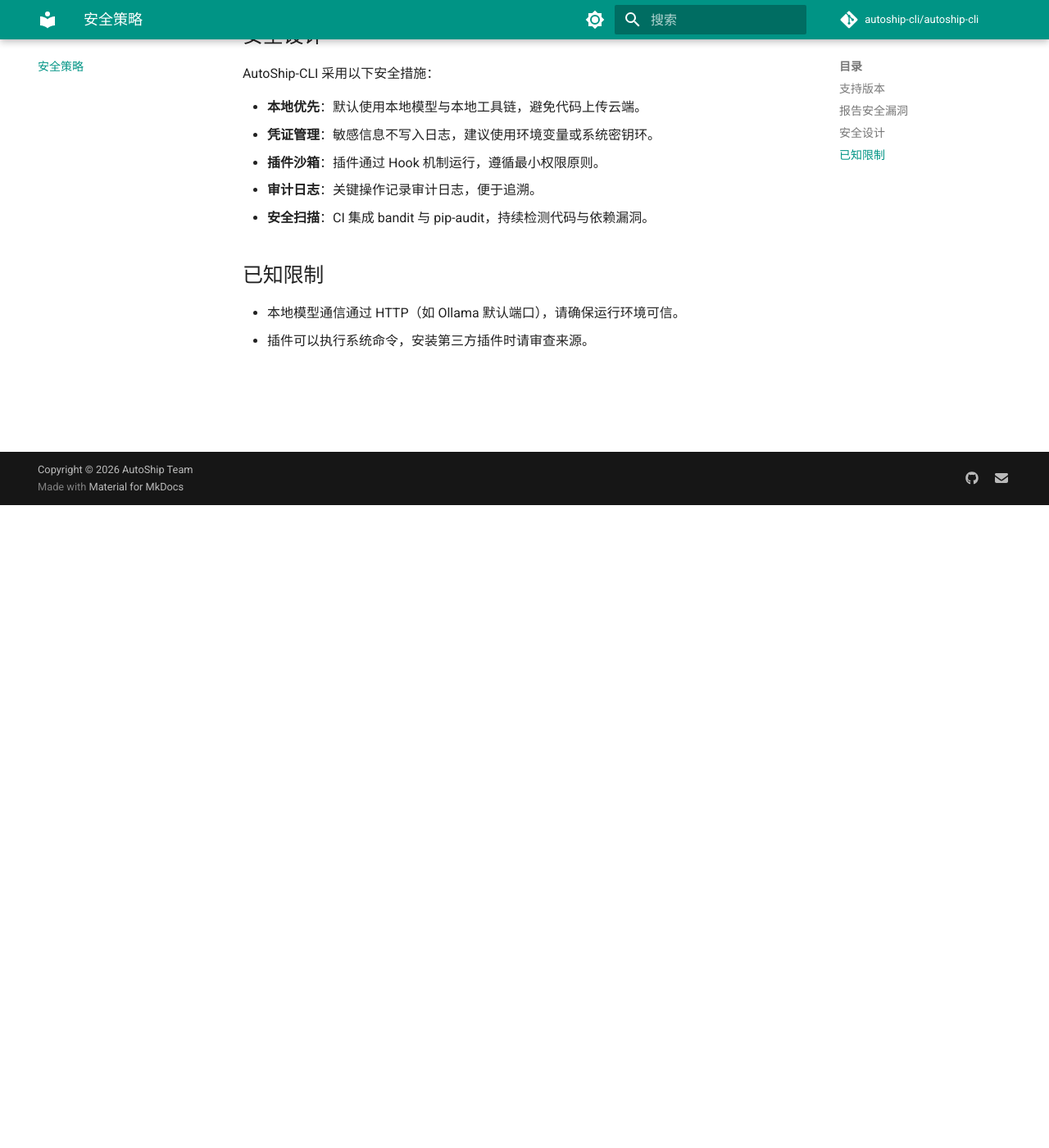
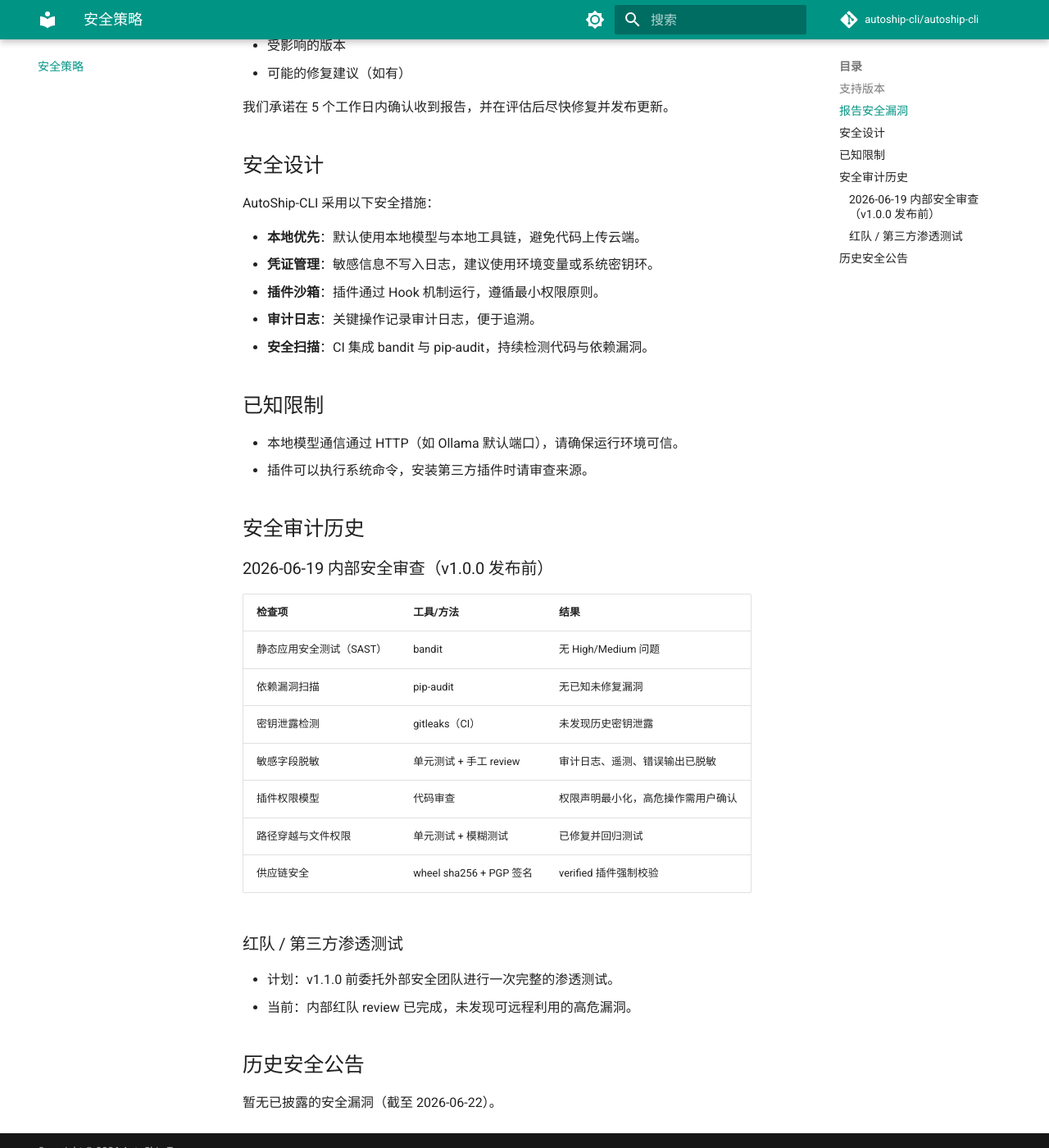
Before and after one commit to MS33834/autoship-cli, an MkDocs documentation site: the page built from docs/security.md, in a window 1280 px wide and 1400 px high, scrolled down 784 px. Shown: the whole window at 82% size. Built offline with MkDocs 1.6.1 and Material for MkDocs 9.7.7, drawn with Linux system fonts in a browser that asks for light colours; comment, search, counter and statistics services are not loaded; the version menu is left out; some of the changed text lies outside the part shown.

Commit message:
docs(security): P4-5 security audit, Dependabot config, and policy updates
- Update SECURITY.md supported versions table for 1.0.x/0.2.x/0.1.x.
- Add security audit history and planned third-party penetration test.
- Add .github/dependabot.yml for pip, npm, and GitHub Actions updates.
- Add docs/security-audit.md with continuous scanning, pre-release audit
  checklist, and penetration test checklist.
- Register security-audit.md in mkdocs.yml navigation.

```diff
--- a/SECURITY.md
+++ b/SECURITY.md
@@ -4,7 +4,11 @@
 
 | 版本 | 支持状态 |
 |------|----------|
-| 0.1.x | 开发中，接受安全报告 |
+| 1.0.x | 当前稳定版，接受安全报告并优先修复 |
+| 0.2.x | 不再维护 |
+| 0.1.x | 不再维护 |
+
+安全修复会向后移植到最新的稳定主版本。预发布版本（alpha/beta/rc）仅在最新 RC 中提供修复。
 
 ## 报告安全漏洞
 
@@ -35,3 +39,26 @@
 
 - 本地模型通信通过 HTTP（如 Ollama 默认端口），请确保运行环境可信。
 - 插件可以执行系统命令，安装第三方插件时请审查来源。
+
+## 安全审计历史
+
+### 2026-06-19 内部安全审查（v1.0.0 发布前）
+
+| 检查项 | 工具/方法 | 结果 |
+|---|---|---|
+| 静态应用安全测试（SAST） | bandit | 无 High/Medium 问题 |
+| 依赖漏洞扫描 | pip-audit | 无已知未修复漏洞 |
+| 密钥泄露检测 | gitleaks（CI） | 未发现历史密钥泄露 |
+| 敏感字段脱敏 | 单元测试 + 手工 review | 审计日志、遥测、错误输出已脱敏 |
+| 插件权限模型 | 代码审查 | 权限声明最小化，高危操作需用户确认 |
+| 路径穿越与文件权限 | 单元测试 + 模糊测试 | 已修复并回归测试 |
+| 供应链安全 | wheel sha256 + PGP 签名 | verified 插件强制校验 |
+
+### 红队 / 第三方渗透测试
+
+- 计划：v1.1.0 前委托外部安全团队进行一次完整的渗透测试。
+- 当前：内部红队 review 已完成，未发现可远程利用的高危漏洞。
+
+## 历史安全公告
+
+暂无已披露的安全漏洞（截至 2026-06-22）。
--- /dev/null
+++ b/docs/security-audit.md
@@ -0,0 +1,82 @@
+# 安全审计与渗透测试
+
+本文档记录 AutoShip-CLI 的安全审计流程、工具配置与历史结果，供安全团队、审计人员和高级用户参考。
+
+## 持续安全扫描
+
+每次提交和 Nightly Build 都会运行以下安全扫描：
+
+| 工具 | 作用 | 触发时机 |
+|---|---|---|
+| [bandit](https://bandit.readthedocs.io/) | Python SAST | CI、nightly |
+| [pip-audit](https://pypi.org/project/pip-audit/) | 依赖漏洞扫描 | CI、nightly |
+| [gitleaks](https://gitleaks.io/) | 密钥泄露检测 | CI、nightly |
+| [ruff](https://docs.astral.sh/ruff/) | lint + 部分安全规则 | CI、pre-commit |
+| Dependabot | 依赖自动更新 | 每周 |
+
+## 发布前安全审计流程
+
+在每次大版本发布前，安全团队应执行以下审计：
+
+### 1. 代码审计
+
+- 审查所有涉及外部输入的代码路径（CLI 参数、配置文件、插件、模型响应）。
+- 确认路径操作使用 `Path.resolve()` 并限制在允许范围内。
+- 确认子进程调用不使用 `shell=True`，除非经用户显式授权。
+- 检查敏感数据是否通过 `autoship.core.redaction` 或等价逻辑脱敏。
+
+### 2. 配置与凭证审计
+
+- 确认默认配置关闭遥测与外部模型后端。
+- 确认 API key、token 等字段支持 `${ENV_VAR}` 注入。
+- 验证配置文件默认权限为 `0o600`。
+
+### 3. 插件安全审计
+
+- 使用 `autoship plugin verify <package>` 检查第三方插件的声明权限与实际行为。
+- 对申请 `verified` 等级的插件进行源码审查。
+- 确认 `sandbox` 对插件的文件系统访问进行限制。
+
+### 4. 依赖与供应链审计
+
+- 运行 `uv run pip-audit --desc` 并修复所有 `HIGH` 级别漏洞。
+- 检查 `pyproject.toml` 中依赖是否有未固定版本或已知问题。
+- 确认 release.yml 使用 Trusted Publishing 或最小权限 PyPI token。
+
+### 5. 渗透测试检查清单
+
+| 测试项 | 方法 | 预期结果 |
+|---|---|---|
+| 路径穿越 | 构造 `../../../etc/passwd` 类参数 | 被拒绝或解析后仍在允许目录 |
+| 命令注入 | 在 commit message / diff 中嵌入反引号与分号 | 不会被 shell 解析执行 |
+| SSRF | 配置指向内网地址的模型后端 | 遵循用户配置，但默认不信任 |
+| 敏感信息泄露 | 触发异常并检查日志 | 无 API key、密码、token 明文 |
+| 插件越权 | 安装声明低权限但尝试高权限操作的插件 | 被权限检查拦截 |
+| 拒绝服务 | 1000+ 文件项目 + 超长 diff | 在超时内完成，不崩溃 |
+
+## 历史审计结果
+
+### 2026-06-19 v1.0.0 内部安全审查
+
+- **执行方**：AutoShip 安全团队
+- **范围**：CLI、核心库、内置插件、registry、CI/CD
+- **结果**：
+  - bandit：0 个 High/Medium
+  - pip-audit：0 个未修复漏洞
+  - 路径穿越与命令注入测试：通过
+  - 敏感信息泄露测试：通过
+  - 插件权限测试：通过
+- **遗留风险**：
+  - 本地模型后端默认使用 HTTP，需依赖用户环境安全。
+  - 第三方 community 插件未经过完整源码审计，用户需自行判断。
+
+### 计划中的外部审计
+
+- **目标版本**：v1.1.0
+- **执行方**：第三方安全公司 / 社区红队
+- **范围**：完整 CLI 攻击面、插件系统、供应链
+- **交付物**：渗透测试报告、修复建议、公开摘要
+
+## 如何报告安全问题
+
+请遵循 [SECURITY.md](https://github.com/autoship-cli/autoship-cli/blob/main/SECURITY.md) 中的流程，通过邮件私下报告。
--- a/mkdocs.yml
+++ b/mkdocs.yml
@@ -77,6 +77,7 @@
   - Changelog: changelog.md
   - 贡献指南: contributing.md
   - 安全策略: security.md
+  - 安全审计: security-audit.md
   - 遥测与隐私: telemetry.md
   - 隐私政策: privacy.md
   - 发布检查清单: release-checklist.md
```
Also changed, not shown: 1 other file.
